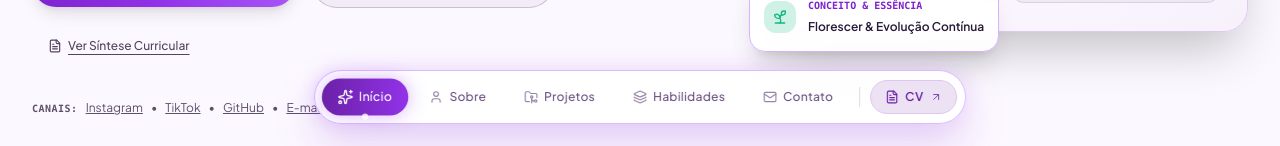
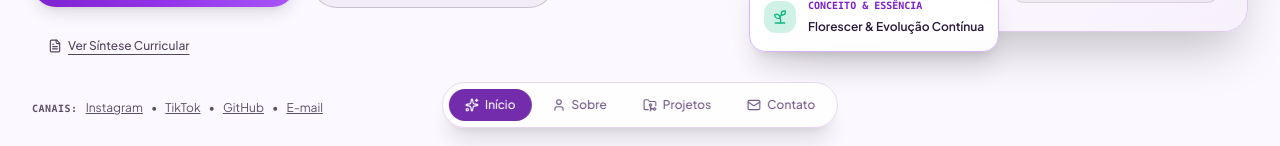
Before and after one commit to ledianefranca-coder/portfolio-pessoal, a React (Vite) app: page / in a window 1280 px wide. Shown: the part 648-794 px from the top of the page. Built offline with nearby package versions, Linux system fonts and the light colour scheme.

Commit message:
Simplifica navegacao do portfolio

```diff
--- a/src/components/FloatingDock.tsx
+++ b/src/components/FloatingDock.tsx
@@ -1,6 +1,6 @@
 import React, { useState, useEffect } from 'react';
 import { NavigationSection, ThemeMode } from '../types';
-import { Sparkles, User, FolderGit2, Layers, Mail, ArrowUpRight, FileText } from 'lucide-react';
+import { Sparkles, User, FolderGit2, Mail } from 'lucide-react';
 
 interface FloatingDockProps {
   activeSection: NavigationSection;
@@ -9,97 +9,44 @@ interface FloatingDockProps {
   onOpenCV?: () => void;
 }
 
-export const FloatingDock: React.FC<FloatingDockProps> = ({
-  activeSection,
-  onNavigate,
-  theme,
-  onOpenCV,
-}) => {
+export const FloatingDock: React.FC<FloatingDockProps> = ({ activeSection, onNavigate, theme }) => {
   const [isScrolled, setIsScrolled] = useState<boolean>(false);
 
   useEffect(() => {
-    const handleScroll = () => {
-      setIsScrolled(window.scrollY > 80);
-    };
+    const handleScroll = () => setIsScrolled(window.scrollY > 80);
     window.addEventListener('scroll', handleScroll, { passive: true });
     return () => window.removeEventListener('scroll', handleScroll);
   }, []);
 
   const isDark = theme === 'dark';
-
   const navItems: { id: NavigationSection; label: string; icon: React.ReactNode }[] = [
     { id: 'home', label: 'Início', icon: <Sparkles className="w-3.5 h-3.5" /> },
     { id: 'about', label: 'Sobre', icon: <User className="w-3.5 h-3.5" /> },
     { id: 'projects', label: 'Projetos', icon: <FolderGit2 className="w-3.5 h-3.5" /> },
-    { id: 'skills', label: 'Habilidades', icon: <Layers className="w-3.5 h-3.5" /> },
     { id: 'contact', label: 'Contato', icon: <Mail className="w-3.5 h-3.5" /> },
   ];
 
   return (
     <aside
       id="floating-capsule-dock"
-      aria-label="Navegação em cápsula flutuante"
-      className="fixed bottom-5 sm:bottom-7 left-1/2 -translate-x-1/2 z-50 transition-all duration-500 max-w-[96vw] sm:max-w-fit pointer-events-auto select-none"
+      aria-label="Navegação principal"
+      className={`fixed bottom-5 sm:bottom-7 left-1/2 -translate-x-1/2 z-50 max-w-[96vw] select-none transition-all duration-500 ${isScrolled ? 'translate-y-0 opacity-100' : 'translate-y-1 opacity-95'}`}
     >
-      <nav
-        className={`flex items-center gap-1 sm:gap-1.5 p-1.5 sm:p-2 rounded-full border shadow-2xl backdrop-blur-xl transition-all duration-300 ${
-          isDark
-            ? 'bg-[#120d1c]/90 border-[#3d2954]/90 shadow-[0_20px_50px_rgba(0,0,0,0.7),0_0_30px_rgba(168,85,247,0.18)] text-[#f4ebf8]'
-            : 'bg-[#ffffff]/90 border-[#d8b4fe]/90 shadow-[0_20px_45px_rgba(126,34,206,0.18),0_0_25px_rgba(168,85,247,0.12)] text-[#281838]'
-        }`}
-      >
-        {/* Navigation Items (Início | Sobre | Projetos | Habilidades | Contato) */}
-        <div className="flex items-center gap-1 sm:gap-1.5">
+      <nav className={`flex items-center gap-1 p-1.5 rounded-full border backdrop-blur-xl transition-all duration-300 ${isDark ? 'bg-[#120d1c]/90 border-[#3d2954]/80 text-[#f4ebf8] shadow-xl' : 'bg-white/90 border-[#e5d5ef] text-[#281838] shadow-xl'}`}>
         {navItems.map((item) => {
           const isActive = activeSection === item.id;
           return (
             <button
               key={item.id}
-                id={`dock-btn-${item.id}`}
               onClick={() => onNavigate(item.id)}
-                className={`relative px-3 sm:px-4 py-2 sm:py-2.5 rounded-full text-xs sm:text-xs font-sans transition-all duration-300 flex items-center gap-1.5 cursor-pointer whitespace-nowrap group ${
-                  isActive
-                    ? isDark
-                      ? 'bg-gradient-to-r from-[#8b5cf6] to-[#c084fc] text-[#0f0e13] font-bold shadow-[0_0_20px_rgba(192,132,252,0.5)] scale-[1.03]'
-                      : 'bg-gradient-to-r from-[#6b21a8] to-[#9333ea] text-[#ffffff] font-bold shadow-[0_0_18px_rgba(147,51,234,0.35)] scale-[1.03]'
-                    : isDark
-                      ? 'text-[#c4b5d4] hover:text-[#ffffff] hover:bg-[#281c39]/80'
-                      : 'text-[#6b5182] hover:text-[#281838] hover:bg-[#f3e8ff]/80'
-                }`}
-                title={`Navegar para ${item.label}`}
+              className={`px-3 sm:px-4 py-2 rounded-full text-xs transition-all duration-300 flex items-center gap-1.5 whitespace-nowrap ${isActive ? (isDark ? 'bg-[#c084fc] text-[#100b19]' : 'bg-[#6b21a8] text-white') : (isDark ? 'text-[#c4b5d4] hover:text-white' : 'text-[#6b5182] hover:text-[#281838]')}`}
+              aria-current={isActive ? 'page' : undefined}
             >
-                <span className={`${isActive ? 'opacity-100 scale-110' : 'opacity-70 group-hover:opacity-100'} transition-transform`}>
               {item.icon}
-                </span>
-                <span className="font-medium tracking-wide">{item.label}</span>
-                {isActive && (
-                  <span className="absolute -bottom-1 left-1/2 -translate-x-1/2 w-1.5 h-1.5 rounded-full bg-current opacity-80" />
-                )}
+              <span className="font-medium">{item.label}</span>
             </button>
           );
         })}
-        </div>
-
-        {/* Optional CV Quick Shortcut on the dock */}
-        {onOpenCV && (
-          <>
-            <div className="w-[1px] h-5 bg-current/15 mx-1 shrink-0 hidden md:block" />
-            <button
-              id="dock-cv-shortcut"
-              onClick={onOpenCV}
-              className={`hidden md:flex items-center gap-1.5 px-3.5 py-2 rounded-full text-xs font-semibold uppercase tracking-wider transition-all duration-300 hover:scale-105 active:scale-95 cursor-pointer ${
-                isDark
-                  ? 'bg-[#291740] border border-[#a855f7]/40 text-[#e9d5ff] hover:border-[#c084fc]'
-                  : 'bg-[#ede2f4] border border-[#dec7ec] text-[#6b21a8] hover:border-[#9333ea]'
-              }`}
-              title="Abrir Currículo de Lediane França"
-            >
-              <FileText className="w-3.5 h-3.5" />
-              <span>CV</span>
-              <ArrowUpRight className="w-3 h-3 opacity-80" />
-            </button>
-          </>
-        )}
       </nav>
     </aside>
   );
```
Lines whose indentation alone changed are shown as unchanged.
